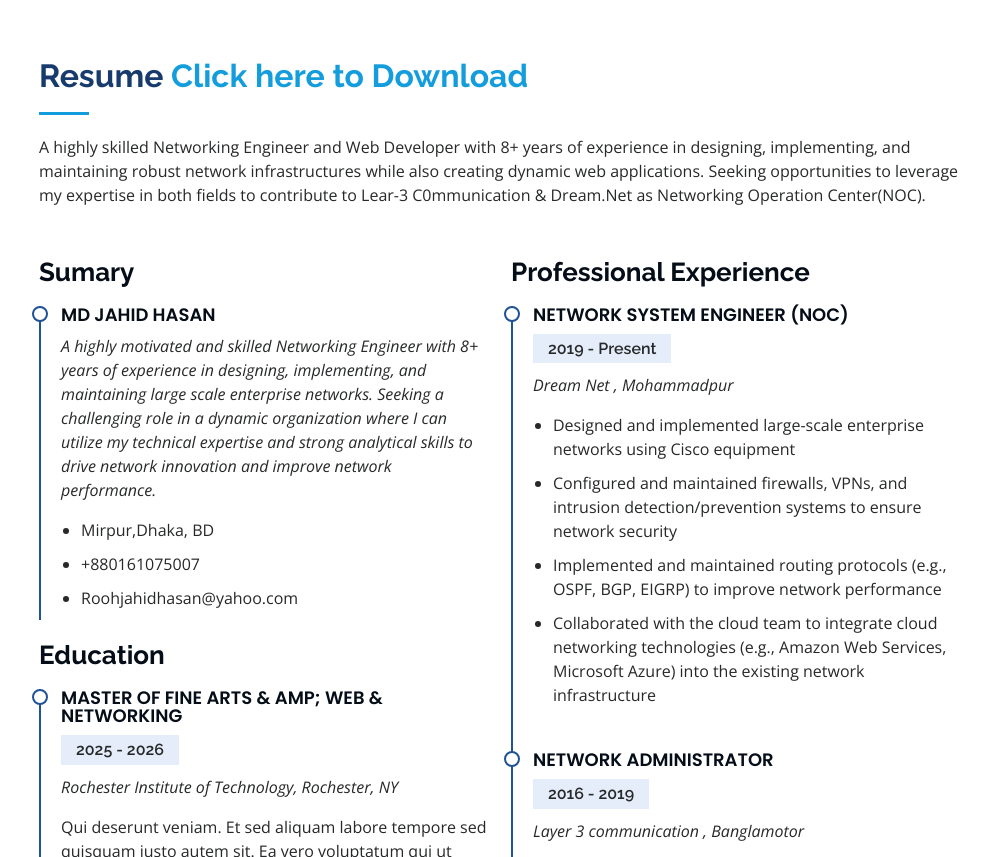
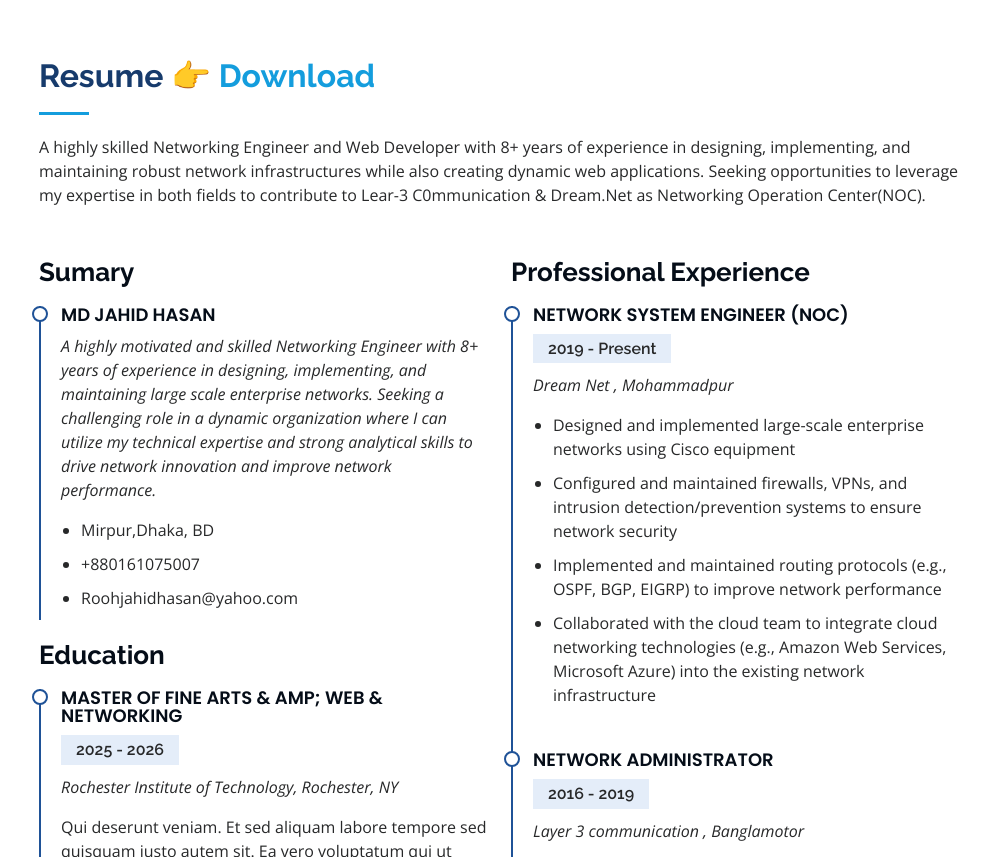
Before and after one commit to Roohjahidhasan/Portfolio, a plain HTML site: page index.html in a window 1280 px wide. Shown: the part 2484-3341 px from the top of the page, without its empty margins (291-1279 px from the left). Drawn offline with nearby package versions, Linux system fonts and the light colour scheme.

Commit message:
Update index.html

```diff
--- a/index.html
+++ b/index.html
@@ -241,7 +241,7 @@
       <div class="container">
 
         <div class="section-title">
-          <h2>Resume <a href="https://docs.google.com/document/d/1v71zLjjHMxILRaq6baPqjZkyRnT5CfwHqlUlLTfn9uc/edit?usp=sharing">Click here to Download</a> </h2>
+          <h2>Resume <a href="https://docs.google.com/document/d/1v71zLjjHMxILRaq6baPqjZkyRnT5CfwHqlUlLTfn9uc/edit?usp=sharing">👉 Download</a> </h2>
           <p>A highly skilled Networking Engineer and Web Developer with 8+ years of experience in designing, implementing, and maintaining robust network infrastructures while also creating dynamic web applications. Seeking opportunities to leverage my expertise in both fields to contribute to Lear-3 C0mmunication & Dream.Net as Networking Operation Center(NOC).</p>
         </div>
 
```
